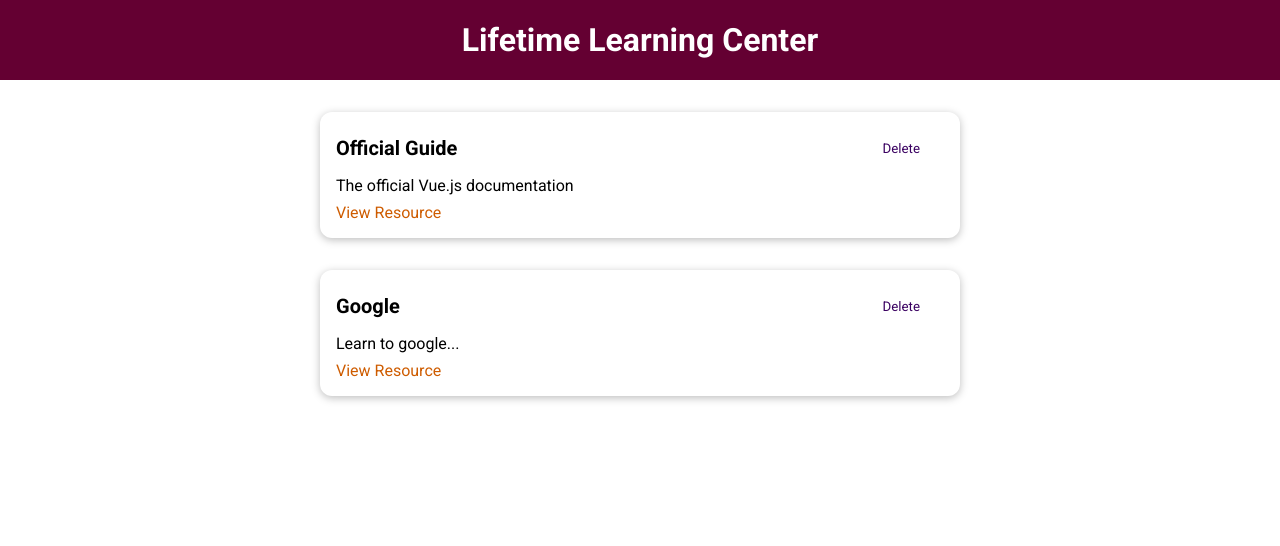
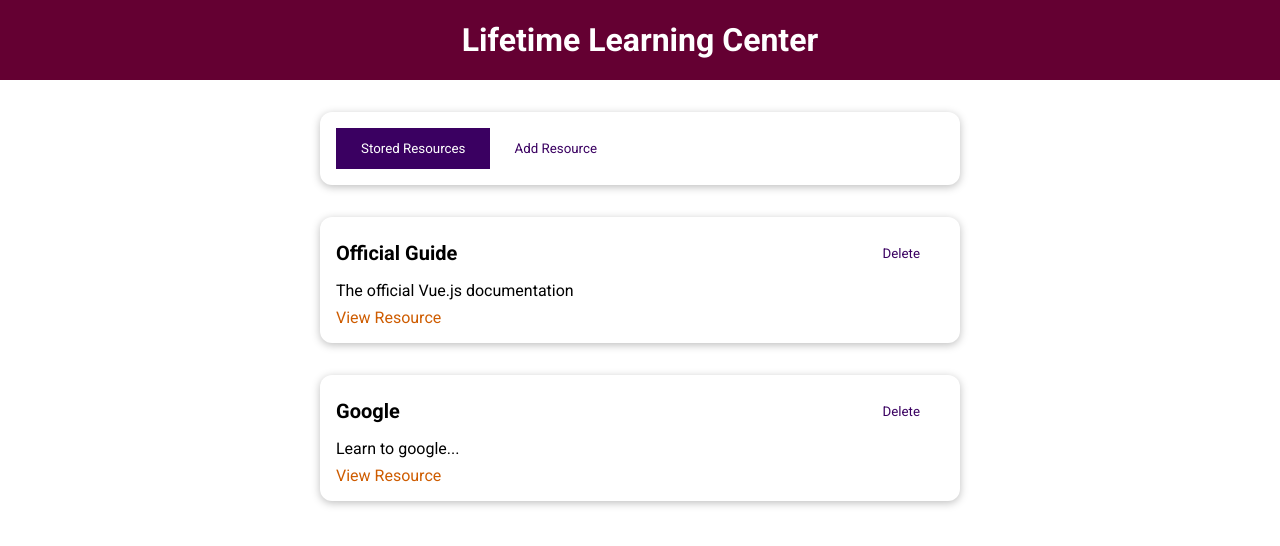
Before and after one commit to vladixcode/vue-learning-resources-app, a Vue app: page / in a window 1280 px wide. Shown: the top 546 px of the page. Built offline with nearby package versions, Linux system fonts and the light colour scheme.

Commit message:
Add tabs with dynamic components and use provide-inject to avoid prop drilling

```diff
--- a/src/App.vue
+++ b/src/App.vue
@@ -1,29 +1,11 @@
 <script setup>
-import { reactive } from 'vue'
-
-import StoredResources from '@/components/LearningResources/StoredResources.vue'
 import TheHeader from '@/components/Layouts/TheHeader.vue'
-
-// Dummy data
-const storedResourcesData = reactive([
-  {
-    id: 1,
-    title: 'Official Guide',
-    description: 'The official Vue.js documentation',
-    link: 'https://vuejs.org/',
-  },
-  {
-    id: 2,
-    title: 'Google',
-    description: 'Learn to google...',
-    link: 'https://www.google.com/',
-  },
-])
+import TheResources from './components/LearningResources/TheResources.vue'
 </script>
 
 <template>
   <the-header title="Lifetime Learning Center"></the-header>
-  <stored-resources :resources="storedResourcesData"></stored-resources>
+  <the-resources></the-resources>
 </template>
 
 <style>
--- /dev/null
+++ b/src/components/LearningResources/AddLearningResource.vue
@@ -0,0 +1,3 @@
+<script setup></script>
+
+<template><h2>Add Resource placeholder</h2></template>
--- a/src/components/LearningResources/StoredResources.vue
+++ b/src/components/LearningResources/StoredResources.vue
@@ -1,12 +1,8 @@
 <script setup>
+import { inject } from 'vue'
 import LearningResource from './LearningResource.vue'
 
-defineProps({
-  resources: {
-    type: Array,
-    required: true,
-  },
-})
+const resources = inject('resources')
 </script>
 
 <template>
--- /dev/null
+++ b/src/components/LearningResources/TheResources.vue
@@ -0,0 +1,55 @@
+<script setup>
+import { ref, computed, reactive, provide } from 'vue'
+
+import StoredResources from './StoredResources.vue'
+import AddLearningResource from './AddLearningResource.vue'
+
+const selectedTab = ref('stored-resources')
+
+const setSelectedTab = (tab) => {
+  console.log('setSelectedTab', tab)
+  selectedTab.value = tab
+}
+
+const tabComponent = computed(() => {
+  return selectedTab.value === 'stored-resources' ? StoredResources : AddLearningResource
+})
+
+// Dummy data
+const storedResourcesData = reactive([
+  {
+    id: 1,
+    title: 'Official Guide',
+    description: 'The official Vue.js documentation',
+    link: 'https://vuejs.org/',
+  },
+  {
+    id: 2,
+    title: 'Google',
+    description: 'Learn to google...',
+    link: 'https://www.google.com/',
+  },
+])
+
+provide('resources', storedResourcesData)
+
+const storedResourcesButtonMode = computed(() => {
+  return selectedTab.value === 'stored-resources' ? null : 'flat'
+})
+
+const addResourcesButtonMode = computed(() => {
+  return selectedTab.value === 'add-resources' ? null : 'flat'
+})
+</script>
+
+<template>
+  <base-card>
+    <base-button :mode="storedResourcesButtonMode" @click="setSelectedTab('stored-resources')"
+      >Stored Resources</base-button
+    >
+    <base-button :mode="addResourcesButtonMode" @click="setSelectedTab('add-resources')"
+      >Add Resource</base-button
+    >
+  </base-card>
+  <component :is="tabComponent"></component>
+</template>
--- a/src/components/UI/BaseButton.vue
+++ b/src/components/UI/BaseButton.vue
@@ -1,5 +1,6 @@
 <script setup>
-defineProps({
+import { computed } from 'vue'
+const props = defineProps({
   buttonType: {
     type: String,
     default: 'button',
@@ -9,10 +10,12 @@ defineProps({
     default: '',
   },
 })
+
+const buttonClass = computed(() => ({ [props.mode]: true }))
 </script>
 
 <template>
-  <button :type="buttonType" :class="mode">
+  <button :type="buttonType" :class="buttonClass">
     <slot></slot>
   </button>
 </template>
```
